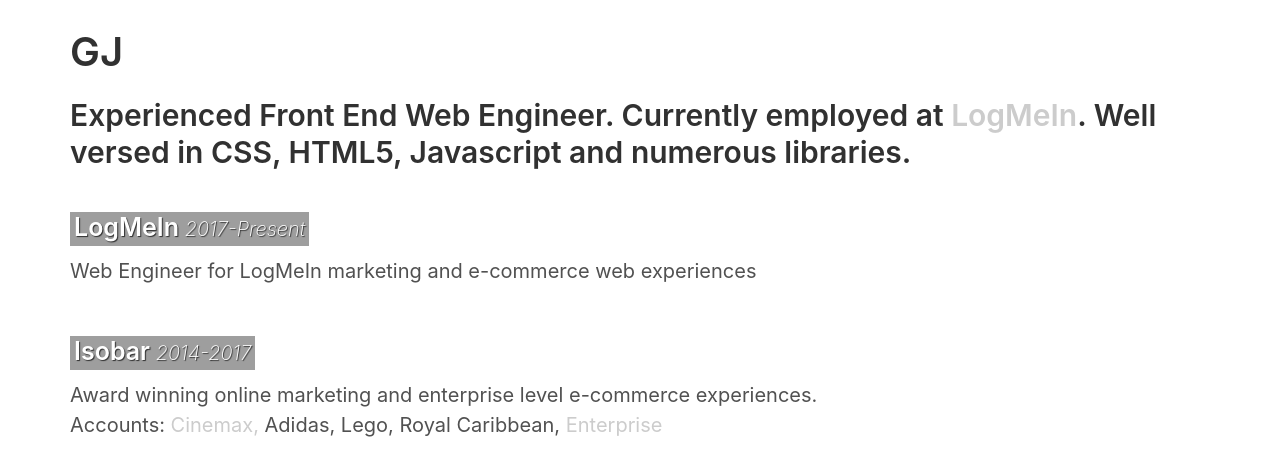
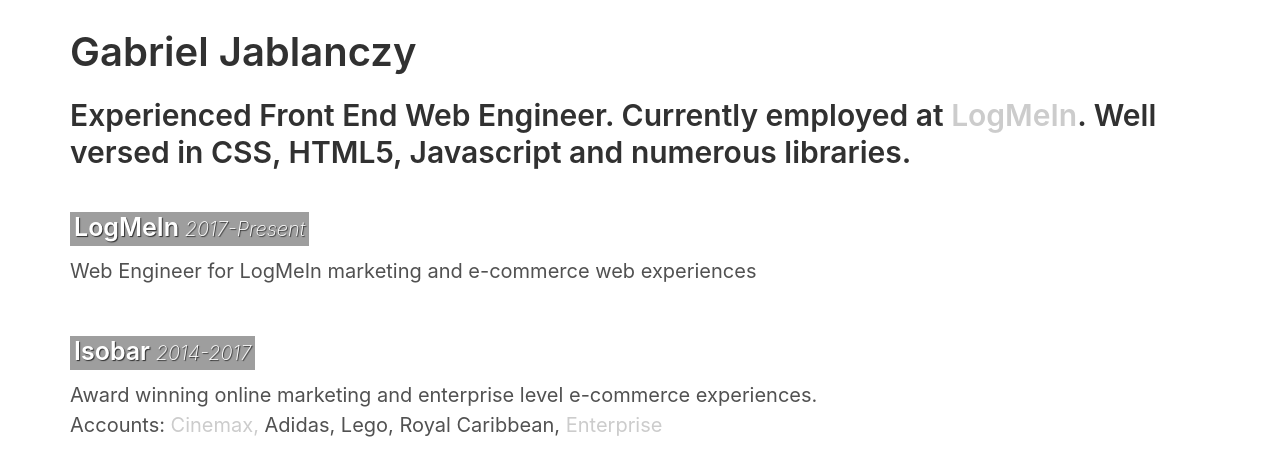
Before and after one commit to gabriel3000/gabriel3000.github.io, a Jekyll site: the page built from index.md, in a window 1280 px wide, cut to the strip 0-486 px from the top of the page. Shown: the top 476 px of the strip. Built offline with Jekyll 4.4.1, drawn with Linux system fonts in a browser that asks for light colours; grey boxes are pictures that could not be loaded.

Commit message:
adding site title

```diff
--- a/_config.yml
+++ b/_config.yml
@@ -13,7 +13,7 @@
 # you will see them accessed via {{ site.title }}, {{ site.email }}, and so on.
 # You can create any custom variable you would like, and they will be accessible
 # in the templates via {{ site.myvariable }}.
-title: GJ
+title: Gabriel Jablanczy
 email: your-email@domain.com
 description: > # this means to ignore newlines until "baseurl:"
   Write an awesome description for your new site here. You can edit this
```
